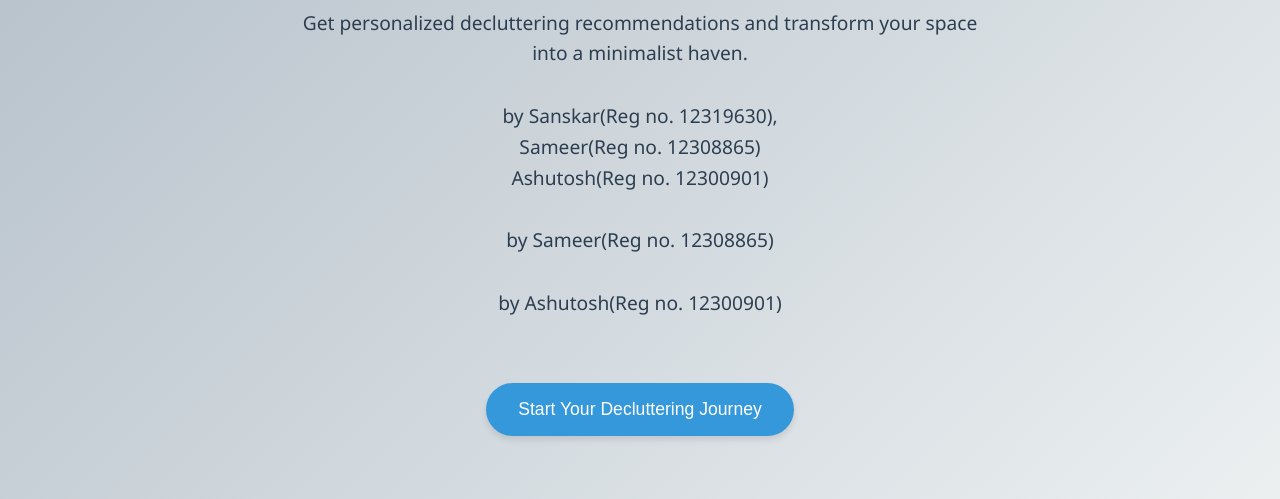
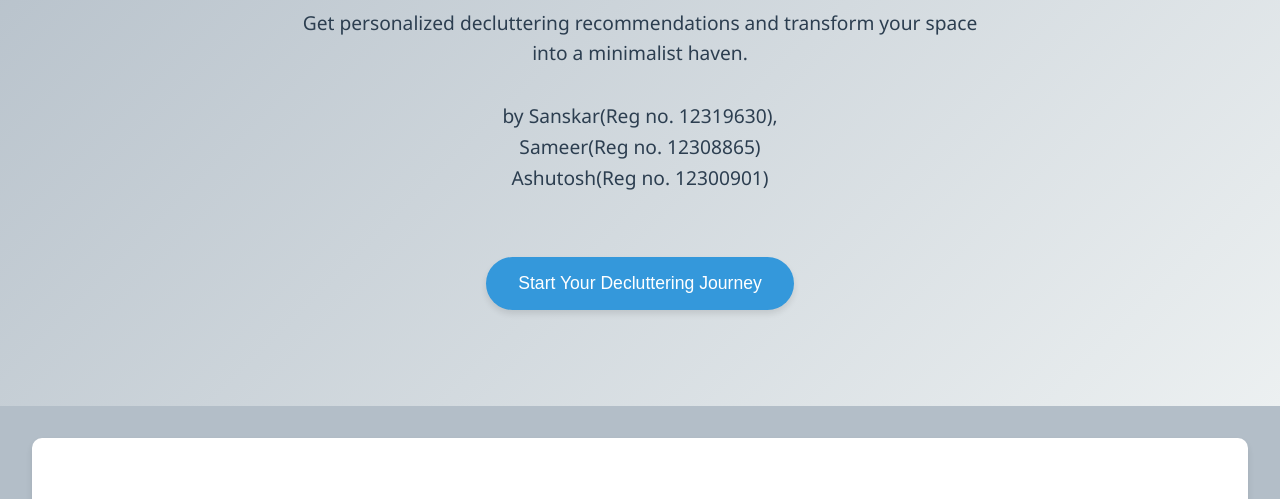
Before and after one commit to funnycoder241/declutter, a website: page public/index.html in a window 1280 px wide. Shown: the part 280-779 px from the top of the page. Drawn offline with Linux system fonts and the light colour scheme.

Commit message:
Update index.html

```diff
--- a/public/index.html
+++ b/public/index.html
@@ -26,8 +26,6 @@
             <h1>Transform Your Space with AI-Powered Decluttering</h1>
             <p>Get personalized decluttering recommendations and transform your space into a minimalist haven.</p>
             <p>by Sanskar(Reg no. 12319630),<br>Sameer(Reg no. 12308865)<br> Ashutosh(Reg no. 12300901)</p>
-            <p>by Sameer(Reg no. 12308865)</p>
-            <p>by Ashutosh(Reg no. 12300901)</p>
             <button class="cta-button" onclick="scrollToAssistant()">Start Your Decluttering Journey</button>
         </section>
 
```
